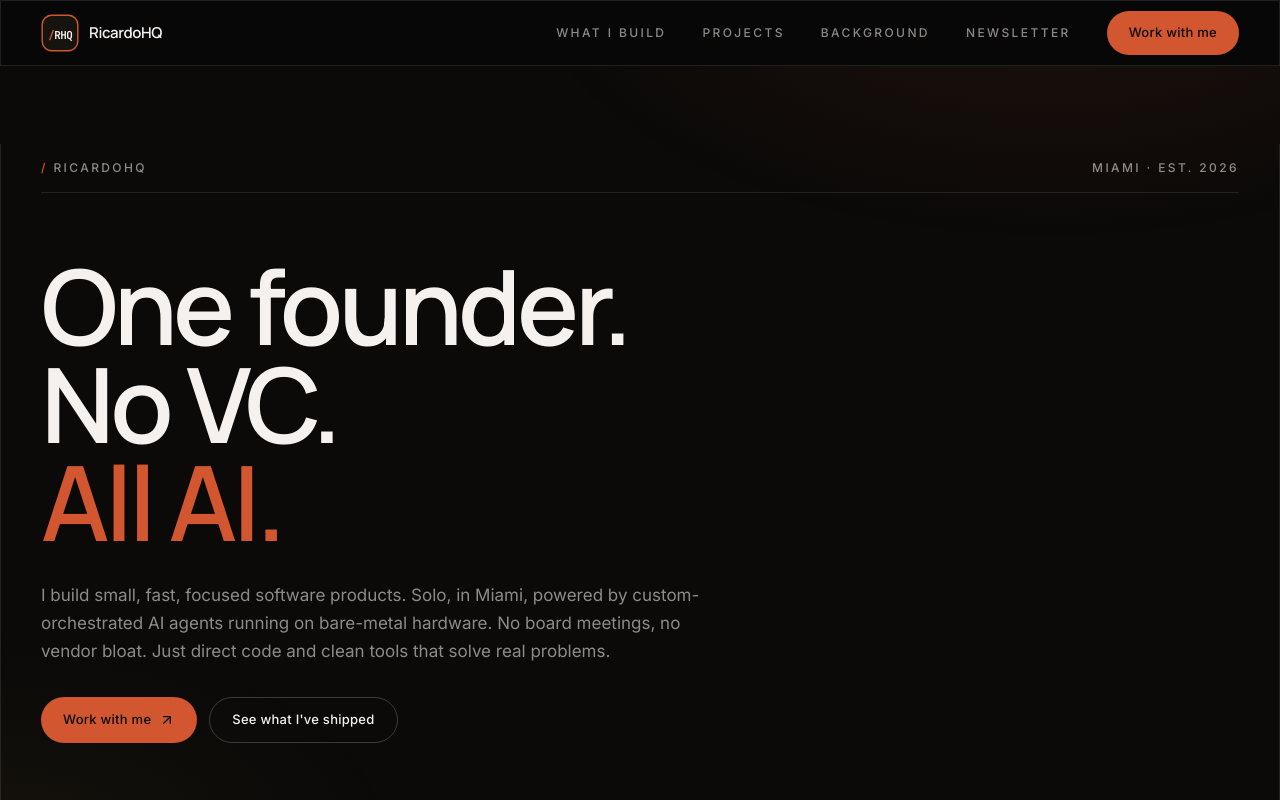
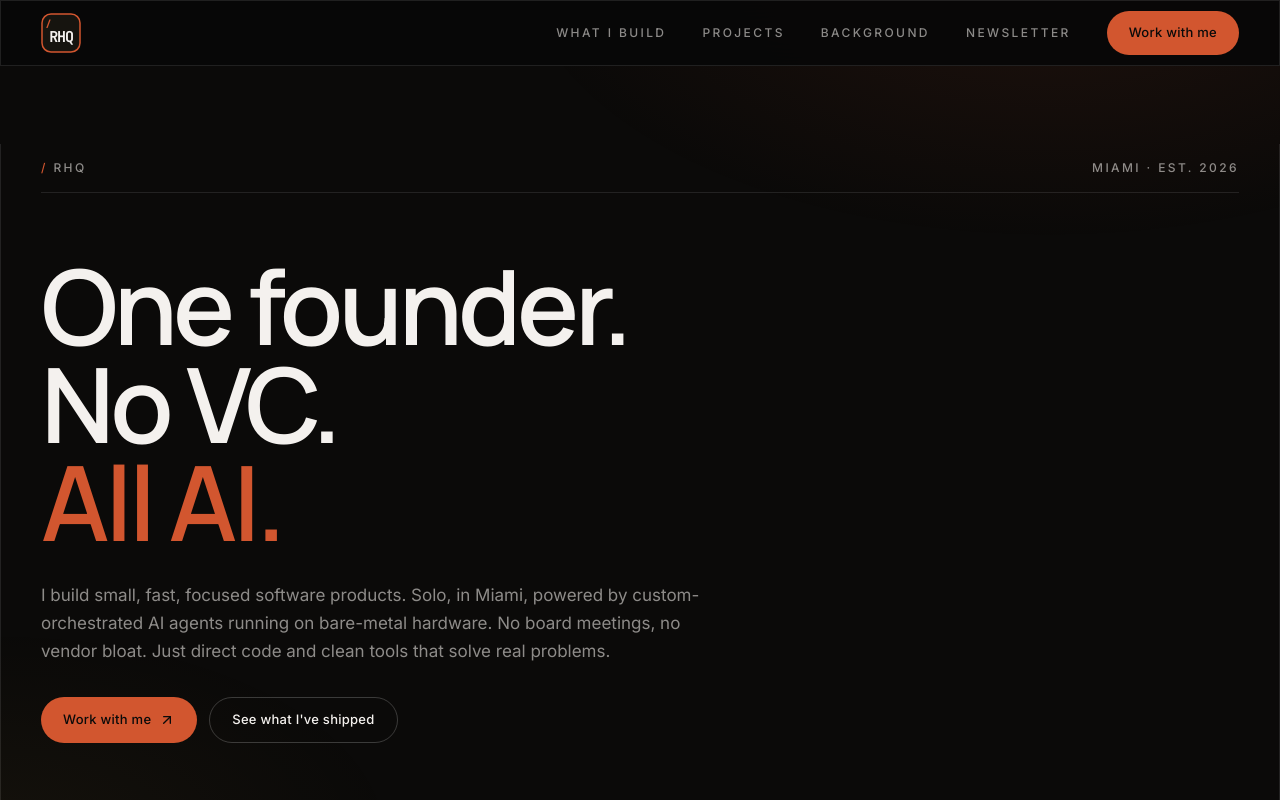
Before and after one commit to rickeyfaneite/rhq-landing, a Next.js app: page / in a window 1280 px wide. Shown: the top 800 px of the page. Built offline with nearby package versions, Linux system fonts and the light colour scheme.

Commit message:
logo: RHQ-only brand, large centered RHQ mark with / accent, icon-only nav

```diff
--- a/src/app/layout.tsx
+++ b/src/app/layout.tsx
@@ -24,20 +24,20 @@ const jetbrainsMono = JetBrains_Mono({
 
 export const metadata: Metadata = {
   metadataBase: new URL("https://ricardohq.com"),
-  title: "RicardoHQ — One founder. No VC. All AI.",
+  title: "RHQ — One founder. No VC. All AI.",
   description:
-    "RicardoHQ builds small, fast, focused software products. Solo, in Miami, powered by custom-orchestrated agents on bare-metal hardware.",
+    "RHQ builds small, fast, focused software products. Solo, in Miami, powered by custom-orchestrated agents on bare-metal hardware.",
   openGraph: {
-    title: "RicardoHQ — One founder. No VC. All AI.",
+    title: "RHQ — One founder. No VC. All AI.",
     description:
       "Small, fast, focused software products. Solo, in Miami, powered by custom AI agents.",
     url: "https://ricardohq.com",
-    siteName: "RicardoHQ",
+    siteName: "RHQ",
     type: "website",
   },
   twitter: {
     card: "summary_large_image",
-    title: "RicardoHQ — One founder. No VC. All AI.",
+    title: "RHQ — One founder. No VC. All AI.",
     description:
       "Small, fast, focused software products. Solo, in Miami, powered by custom AI agents.",
   },
--- a/src/components/footer.tsx
+++ b/src/components/footer.tsx
@@ -12,11 +12,8 @@ export function Footer() {
     <footer className="relative z-10" style={{ borderTop: "1px solid var(--color-line)" }}>
       <div className="mx-auto max-w-[1280px] px-6 sm:px-10 py-12" style={{ borderInline: "1px solid var(--color-line)" }}>
         <div className="flex flex-col gap-8 md:flex-row md:items-center md:justify-between">
-          <a href="#top" className="flex items-center gap-2.5">
-            <Logo size={38} />
-            <span className="text-[15px] font-semibold tracking-tight" style={{ fontFamily: "var(--font-heading)" }}>
-              RicardoHQ
-            </span>
+          <a href="#top" className="flex items-center" aria-label="RHQ home">
+            <Logo size={40} />
           </a>
           <nav className="flex flex-wrap gap-7">
             {links.map((l) => (
@@ -29,7 +26,7 @@ export function Footer() {
         </div>
         <div className="flex flex-col gap-2 pt-10 sm:flex-row sm:items-center sm:justify-between">
           <span className="label">Built solo in Miami · One founder. No VC. All AI.</span>
-          <span className="label">© 2026 RicardoHQ</span>
+          <span className="label">© 2026 RHQ</span>
         </div>
       </div>
     </footer>
--- a/src/components/hero.tsx
+++ b/src/components/hero.tsx
@@ -17,7 +17,7 @@ export function Hero() {
           className="flex items-center justify-between py-4"
           style={{ borderBottom: "1px solid var(--color-line)" }}
         >
-          <span className="label"><span className="text-orange">/</span> RICARDOHQ</span>
+          <span className="label"><span className="text-orange">/</span> RHQ</span>
           <span className="label hidden sm:block">MIAMI · EST. 2026</span>
         </div>
 
--- a/src/components/logo.tsx
+++ b/src/components/logo.tsx
@@ -1,8 +1,8 @@
 type LogoProps = { size?: number; className?: string };
 
-// RicardoHQ mark: rounded icon tile, warm-orange frame, centered "/RHQ" in mono.
-// The icon carries the orange accent; pair it with a plain off-white wordmark.
-export function Logo({ size = 38, className }: LogoProps) {
+// RHQ mark: rounded tile, warm-orange frame, "RHQ" large and centered,
+// with a small orange "/" command accent in the top-left (does not shift RHQ).
+export function Logo({ size = 40, className }: LogoProps) {
   return (
     <svg
       width={size}
@@ -10,20 +10,31 @@ export function Logo({ size = 38, className }: LogoProps) {
       viewBox="0 0 40 40"
       className={className}
       role="img"
-      aria-label="RicardoHQ logo"
+      aria-label="RHQ logo"
     >
-      <rect x="1.25" y="1.25" width="37.5" height="37.5" rx="10" fill="#16140f" stroke="#d2562f" strokeWidth="1.5" />
+      <rect x="1" y="1" width="38" height="38" rx="9" fill="#16140f" stroke="#d2562f" strokeWidth="1.5" />
       <text
-        x="20.2"
-        y="26"
+        x="7.5"
+        y="14"
+        textAnchor="middle"
+        style={{ fontFamily: "var(--font-mono), ui-monospace, monospace" }}
+        fontWeight="800"
+        fontSize="9"
+        fill="#d2562f"
+      >
+        /
+      </text>
+      <text
+        x="20"
+        y="28.5"
         textAnchor="middle"
         style={{ fontFamily: "var(--font-mono), ui-monospace, monospace" }}
         fontWeight="700"
-        fontSize="11.5"
-        letterSpacing="-0.6"
+        fontSize="15"
+        letterSpacing="-1.2"
+        fill="#f4f1ee"
       >
-        <tspan fill="#d2562f">/</tspan>
-        <tspan fill="#f4f1ee">RHQ</tspan>
+        RHQ
       </text>
     </svg>
   );
--- a/src/components/nav.tsx
+++ b/src/components/nav.tsx
@@ -17,11 +17,8 @@ export function Nav() {
   return (
     <header className="fixed top-0 z-50 w-full glass" style={{ borderBottom: "1px solid var(--color-line)" }}>
       <div className="mx-auto flex h-16 max-w-[1280px] items-center justify-between px-6 sm:px-10">
-        <a href="#top" className="flex h-11 items-center gap-2.5">
-          <Logo size={38} />
-          <span className="text-[15px] font-semibold tracking-tight" style={{ fontFamily: "var(--font-heading)" }}>
-            RicardoHQ
-          </span>
+        <a href="#top" className="flex h-11 items-center" aria-label="RHQ home">
+          <Logo size={40} />
         </a>
 
         <nav className="hidden items-center gap-9 md:flex">
```
